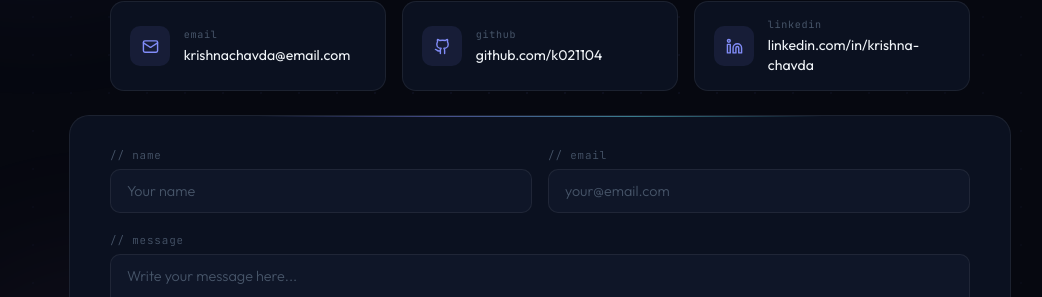
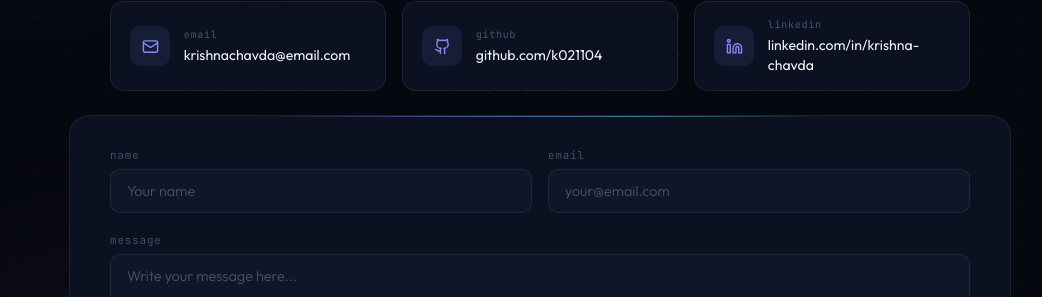
Before and after one commit to k021104/My-Portfolio, a React (Create React App) app: page / in a window 1280 px wide. Shown: the part 3966-4263 px from the top of the page, without its empty margins (100-1142 px from the left). Built offline with nearby package versions, Linux system fonts and the light colour scheme.

Commit message:
fix build logs in vercel

```diff
--- a/src/Components/Contact.jsx
+++ b/src/Components/Contact.jsx
@@ -101,7 +101,7 @@
           <form className='form' onSubmit={handleSubmit}>
             <div className='form__row'>
               <div className='field'>
-                <label htmlFor='name'>// name</label>
+                <label htmlFor='name'>name</label>
                 <input
                   id='name'
                   type='text'
@@ -113,7 +113,7 @@
                 />
               </div>
               <div className='field'>
-                <label htmlFor='email'>// email</label>
+                <label htmlFor='email'>email</label>
                 <input
                   id='email'
                   type='email'
@@ -127,7 +127,7 @@
             </div>
 
             <div className='field'>
-              <label htmlFor='message'>// message</label>
+              <label htmlFor='message'>message</label>
               <textarea
                 id='message'
                 name='message'
```
